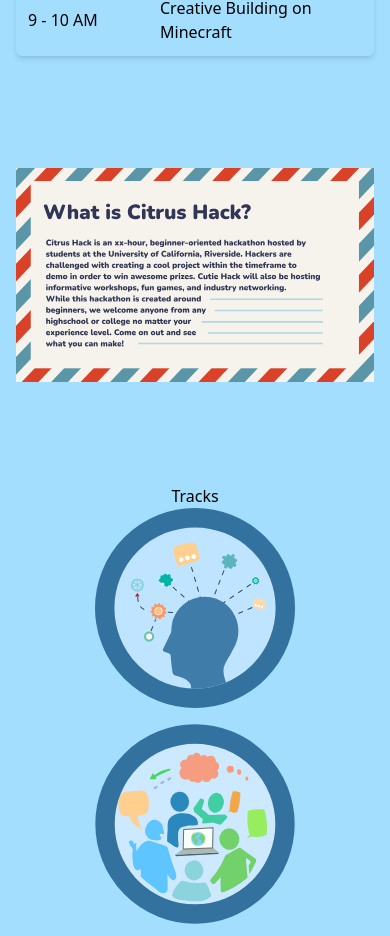
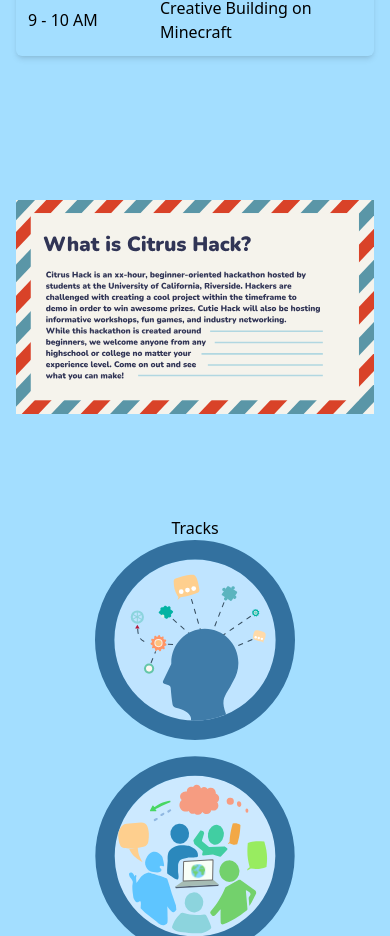
Before and after one commit to minsooerickim/citrushack2023, a Next.js app: page /live in a window 390 px wide. Shown: the part 4712-5648 px from the top of the page. Built offline with nearby package versions, Linux system fonts and the light colour scheme; no server answers.

Commit message:
fixed margins

```diff
--- a/pages/sections/about.tsx
+++ b/pages/sections/about.tsx
@@ -4,8 +4,8 @@ import Postcard from '../../public/assets/postcard.svg';
 
 export default function About() {
   return (
-    <section className="flex flex-col w-full h-full my-8 md:my-12 max-h-[60rem] justify-center items-center">
-      <div className="flex justfify-end items-end translate-x-18 left-20">
+    <section className="flex flex-col w-full h-full my-12 max-h-[60rem] justify-center items-center">
+      <div className="flex justfify-end items-end translate-x-18 left-20 lg:mb-20">
         <div className="w-screen sm:translate-x-12 lg:translate-x-20 xl:translate-x-28 px-4">
           <Image src={Postcard} alt="Postcard" />
         </div>
--- a/pages/sections/landing.tsx
+++ b/pages/sections/landing.tsx
@@ -10,7 +10,7 @@ import SignupCounter from '@/components/SignupCounter';
 import Link from 'next/link';
 import { useRouter } from 'next/router';
 import Image from 'next/image';
-import LandingAsset from '../../public/assets/landing.svg';
+import Skyline from '../../public/assets/landing.svg';
 
 export default function Landing() {
   const router = useRouter();
@@ -34,7 +34,7 @@ export default function Landing() {
 
   return (
     <>
-      <section className="relative flex flex-col-reverse w-full h-screen md:min-h-[65rem] my-0 md:mb-20 gap-6">
+      <section className="relative flex flex-col-reverse w-full h-screen md:min-h-[60rem] lg:mb-20">
         <div className="absolute left-1/2 -translate-x-1/2 w-full top-[30%] md:top-[25%] lg:top-[16%] flex flex-col justify-center items-center z-10 px-4 text-textcolor">
           <div className="text-center text-6xl max-[375px]:text-5xl sm:text-7xl lg:text-8xl mb-2 lg:mb-4 font-black">
             CITRUS HACK 2023
@@ -119,7 +119,7 @@ export default function Landing() {
               )}
           </div>
         </div>
-        <Image src={LandingAsset} className="object-cover " />
+        <Image src={Skyline} alt="skyline" className="object-cover " />
       </section>
       <Modal
         title="Sign In"
```
